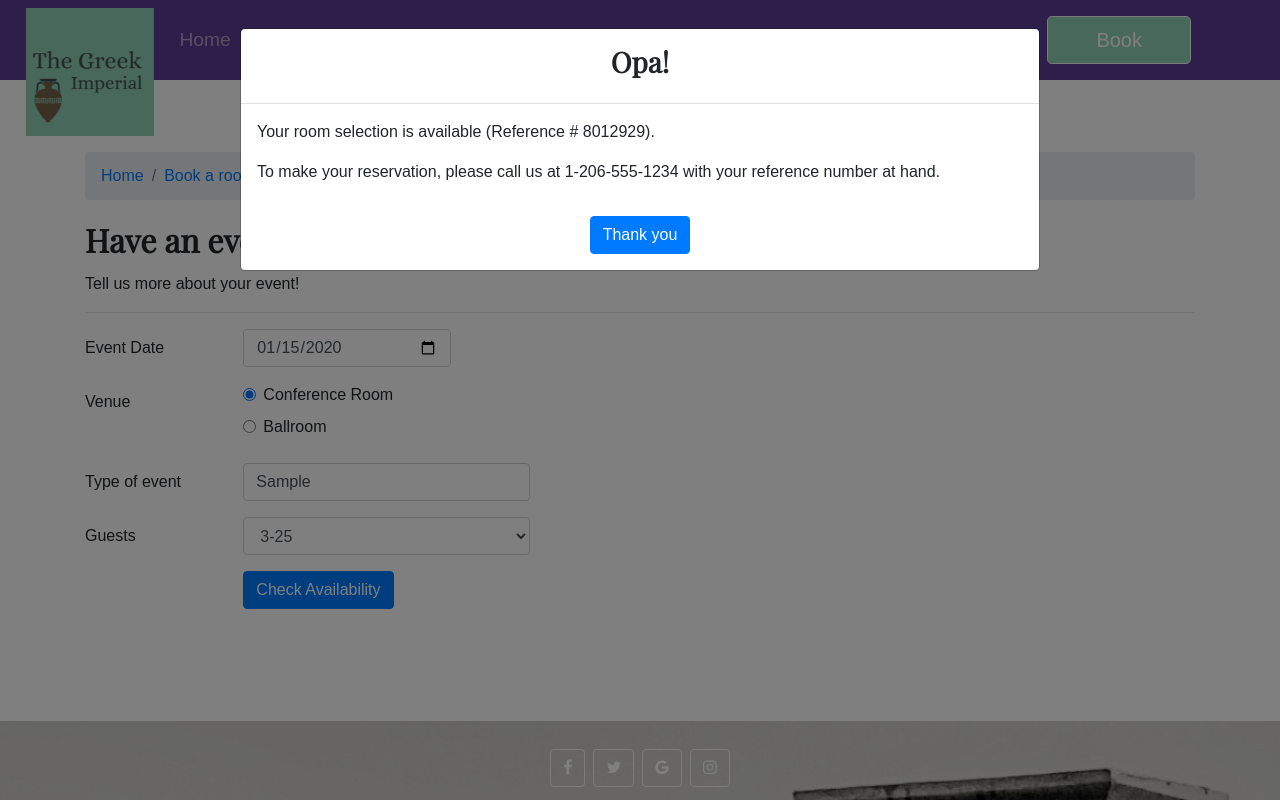
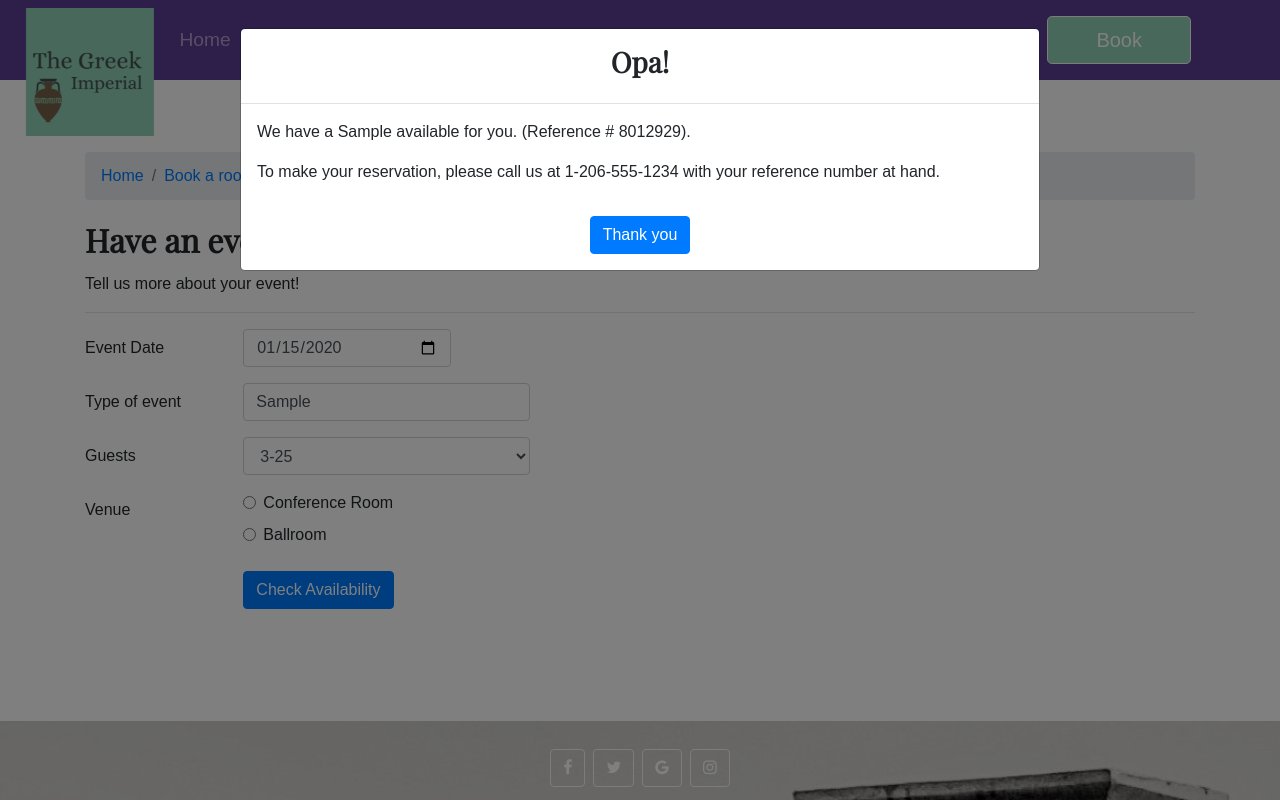
Before and after one commit to ibadra/thegreekimperial-react, a React (Create React App) app: page /specialbooking in a window 1280 px wide. Both pictures are taken after typing "2020-01-15", "Sample" into the empty fields and a click on the button "Check Availability". Shown: the top 800 px of the page. Built offline with nearby package versions, Linux system fonts and the light colour scheme.

Commit message:
Book Forms and Scroll to Top

```diff
--- a/src/components/BookComponent.js
+++ b/src/components/BookComponent.js
@@ -30,6 +30,7 @@ export class Book extends Component {
     this.handleInputChange = this.handleInputChange.bind(this);
     this.handleSubmit = this.handleSubmit.bind(this);
     this.toggleModal = this.toggleModal.bind(this);
+    this.resetForm = this.resetForm.bind(this);
   }
 
   toggleModal() {
@@ -52,6 +53,16 @@ export class Book extends Component {
     console.log("Current state is: " + JSON.stringify(this.state));
     this.toggleModal();
     event.preventDefault();
+  }
+
+  resetForm() {
+    this.setState({
+      checkIn: new Date(),
+      checkOut: new Date(),
+      rooms: "Select...",
+      adults: 1,
+      children: 0,
+    });
   }
 
   render() {
@@ -196,7 +207,10 @@ export class Book extends Component {
                 className="mt-3 text-center"
                 type="submit"
                 color="primary"
-                onClick={this.toggleModal}
+                onClick={() => {
+                  this.toggleModal();
+                  this.resetForm();
+                }}
               >
                 Thank you
               </Button>
@@ -210,37 +224,25 @@ export class Book extends Component {
 
 ///////////////SPECIALBOOK COMPONENT /////////////////
 
-export class SpecialBook extends Component {
-  constructor(props) {
-    super(props);
-
+export class SpecialBooking extends Component {
+  constructor() {
+    super();
     this.state = {
-      eventDate: new Date(),
-      venue: "Conference Room",
+      day: new Date(),
+      selectedOption: "Conference Room",
       typeOfEvent: "",
-      children: 0,
       guests: "3-25",
       showModal: false,
     };
-
     this.handleInputChange = this.handleInputChange.bind(this);
     this.handleSubmit = this.handleSubmit.bind(this);
     this.toggleModal = this.toggleModal.bind(this);
+    this.resetForm = this.resetForm.bind(this);
   }
 
   toggleModal() {
     this.setState({
       showModal: !this.state.showModal,
-    });
-  }
-
-  handleInputChange(event) {
-    const target = event.target;
-    const name = target.name;
-    const value = target.type === "radio" ? target.checked : target.value;
-
-    this.setState({
-      [name]: value,
     });
   }
 
@@ -250,13 +252,31 @@ export class SpecialBook extends Component {
     event.preventDefault();
   }
 
+  handleInputChange(e) {
+    const target = e.target;
+    const name = target.name;
+    this.setState({
+      selectedOption: e.target.value,
+      [name]: e.target.value,
+    });
+  }
+
+  resetForm() {
+    this.setState({
+      day: new Date(),
+      selectedOption: "Conference Room",
+      typeOfEvent: "",
+      guests: "3-25",
+    });
+  }
+
   render() {
     const number = Math.floor(Math.random() * 9000000 + 1);
     return (
       <div className="container mt-5 pt-4 mb-5 pb-5">
         <Breadcrumb>
           <BreadcrumbItem>
-            <Link>Home</Link>
+            <Link to="/home">Home</Link>
           </BreadcrumbItem>
           <BreadcrumbItem>
             <Link to="/book">Book a room</Link>
@@ -272,47 +292,18 @@ export class SpecialBook extends Component {
           <div className="col-md-10">
             <Form onSubmit={this.handleSubmit}>
               <FormGroup row>
-                <Label htmlFor="eventDate" md={2}>
+                <Label htmlFor="day" md={2}>
                   Event Date
                 </Label>
                 <Col md={3}>
                   <Input
                     type="date"
-                    id="eventDate"
-                    name="eventDate"
+                    id="day"
+                    name="day"
                     placeholder="Event Date"
-                    value={this.state.eventDate}
+                    value={this.state.day}
                     onChange={this.handleInputChange}
                   />
-                </Col>
-              </FormGroup>
-              <FormGroup row>
-                <Label md={2}>Venue</Label>
-                <Col md={3}>
-                  <div className="form-check">
-                    <Label>
-                      <Input
-                        type="radio"
-                        value="Conference Room"
-                        checked={this.state.venue === "Conference Room"}
-                        onChange={this.handleInputChange}
-                        className="form-check-input"
-                      />
-                      Conference Room
-                    </Label>
-                  </div>
-                  <div className="form-check">
-                    <Label>
-                      <Input
-                        type="radio"
-                        value="Ballroom"
-                        checked={this.state.venue === "Ballroom"}
-                        onChange={this.handleInputChange}
-                        className="form-check-input"
-                      />
-                      Ballroom
-                    </Label>
-                  </div>
                 </Col>
               </FormGroup>
               <FormGroup row>
@@ -349,6 +340,37 @@ export class SpecialBook extends Component {
                 </Col>
               </FormGroup>
               <FormGroup row>
+                <Label md={2}>Venue</Label>
+                <Col md={3}>
+                  <div onChange={this.handleInputChange}>
+                    <div className="form-check">
+                      <Label>
+                        <Input
+                          type="radio"
+                          value="Conference Room"
+                          checked={
+                            this.state.selectedOption === "Conference Room"
+                          }
+                          onChange={this.handleInputChange}
+                        />
+                        Conference Room
+                      </Label>
+                    </div>
+                    <div className="form-check">
+                      <Label>
+                        <Input
+                          type="radio"
+                          value="Ballroom"
+                          checked={this.state.selectedOption === "Ballroom"}
+                          onChange={this.handleInputChange}
+                        />
+                        Ballroom
+                      </Label>
+                    </div>
+                  </div>
+                </Col>
+              </FormGroup>
+              <FormGroup row>
                 <Col md={{ size: 10, offset: 2 }}>
                   <Button type="submit" color="primary">
                     Check Availability
@@ -367,7 +389,7 @@ export class SpecialBook extends Component {
             <h3>Opa!</h3>
           </ModalHeader>
           <ModalBody>
-            <p>{`Your room selection is available (Reference # ${number}).`}</p>
+            <p>{`We have a ${this.state.selectedOption} available for you. (Reference # ${number}).`}</p>
             <p>
               To make your reservation, please call us at 1-206-555-1234 with
               your reference number at hand.
@@ -377,7 +399,10 @@ export class SpecialBook extends Component {
                 className="mt-3 text-center"
                 type="submit"
                 color="primary"
-                onClick={this.toggleModal}
+                onClick={() => {
+                  this.toggleModal();
+                  this.resetForm();
+                }}
               >
                 Thank you
               </Button>
--- a/src/components/MainComponent.js
+++ b/src/components/MainComponent.js
@@ -5,8 +5,9 @@ import Footer from "./FooterComponent";
 import RoomInfo from "./RoomInfoComponent";
 import Home from "./HomeComponent";
 import Contact from "./ContactComponent";
-import { Book, SpecialBook } from "./BookComponent";
+import { Book, SpecialBooking } from "./BookComponent";
 import { Switch, Route, Redirect } from "react-router-dom";
+import ScrollToTop from "./ScrollToTopComponent";
 import { AMENITIES } from "../shared/amenities";
 import { ROOMS } from "../shared/rooms";
 import { heroContent, logoImg } from "../shared/header-footer";
@@ -51,6 +52,7 @@ class Main extends Component {
     return (
       <div>
         <Header logoImg={this.state.logoImg} />
+        <ScrollToTop>
           <Switch>
             <Route path="/home" component={HomePage} />
             <Route
@@ -61,9 +63,10 @@ class Main extends Component {
             <Route path="/rooms/:roomId" component={RoomWithId} />
             <Route exact path="/contact" component={Contact} />
             <Route exact path="/book" component={Book} />
-          <Route exact path="/specialbooking" component={SpecialBook} />
+            <Route exact path="/specialbooking" component={SpecialBooking} />
             <Redirect to="/home" />
           </Switch>
+        </ScrollToTop>
         <Footer />
       </div>
     );
--- /dev/null
+++ b/src/components/ScrollToTopComponent.js
@@ -0,0 +1,17 @@
+import React, { useEffect, Fragment } from "react";
+import { withRouter } from "react-router-dom";
+
+function ScrollToTop({ history, children }) {
+  useEffect(() => {
+    const unlisten = history.listen(() => {
+      window.scrollTo(0, 0);
+    });
+    return () => {
+      unlisten();
+    };
+  }, []);
+
+  return <Fragment>{children}</Fragment>;
+}
+
+export default withRouter(ScrollToTop);
```
Lines whose indentation alone changed are shown as unchanged.
